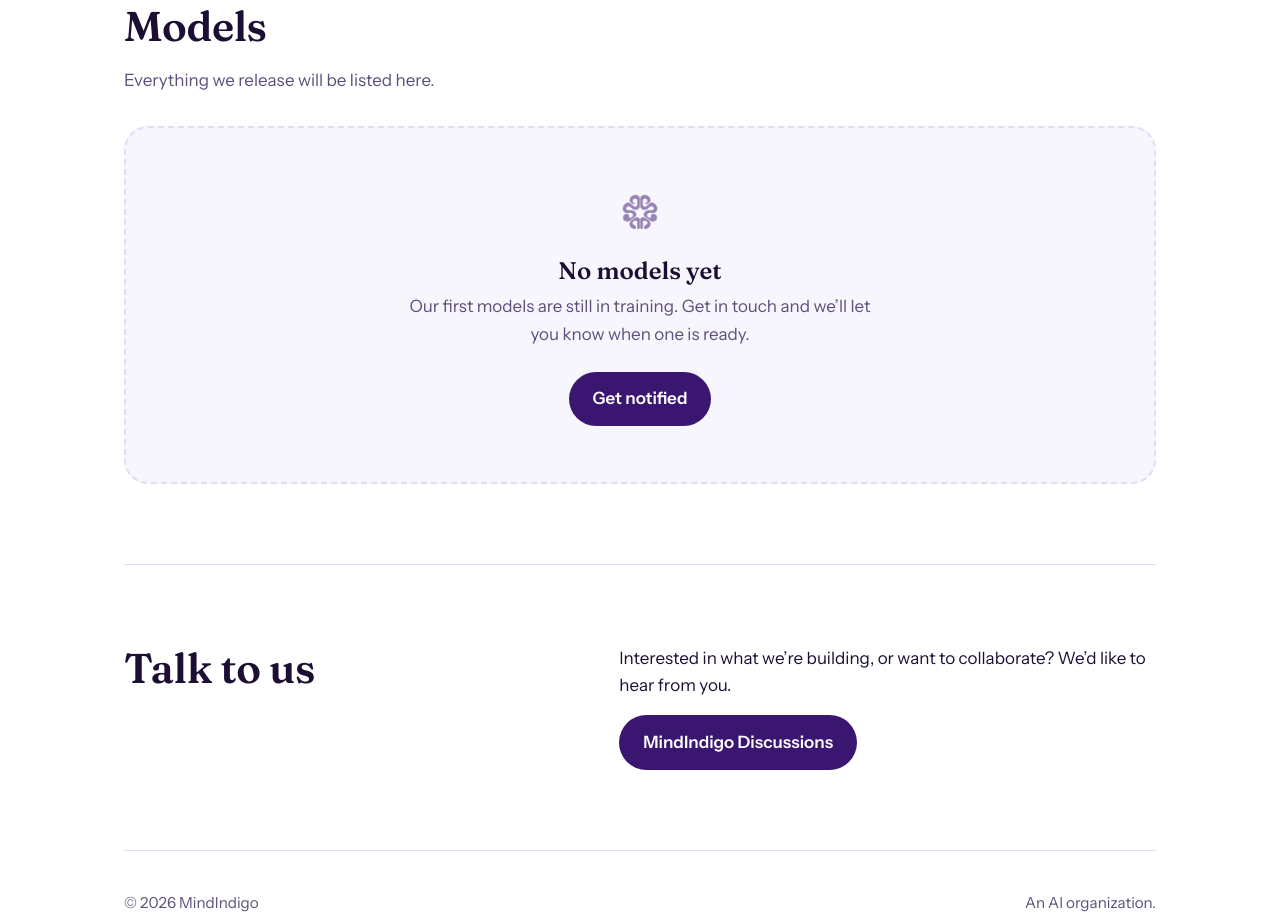
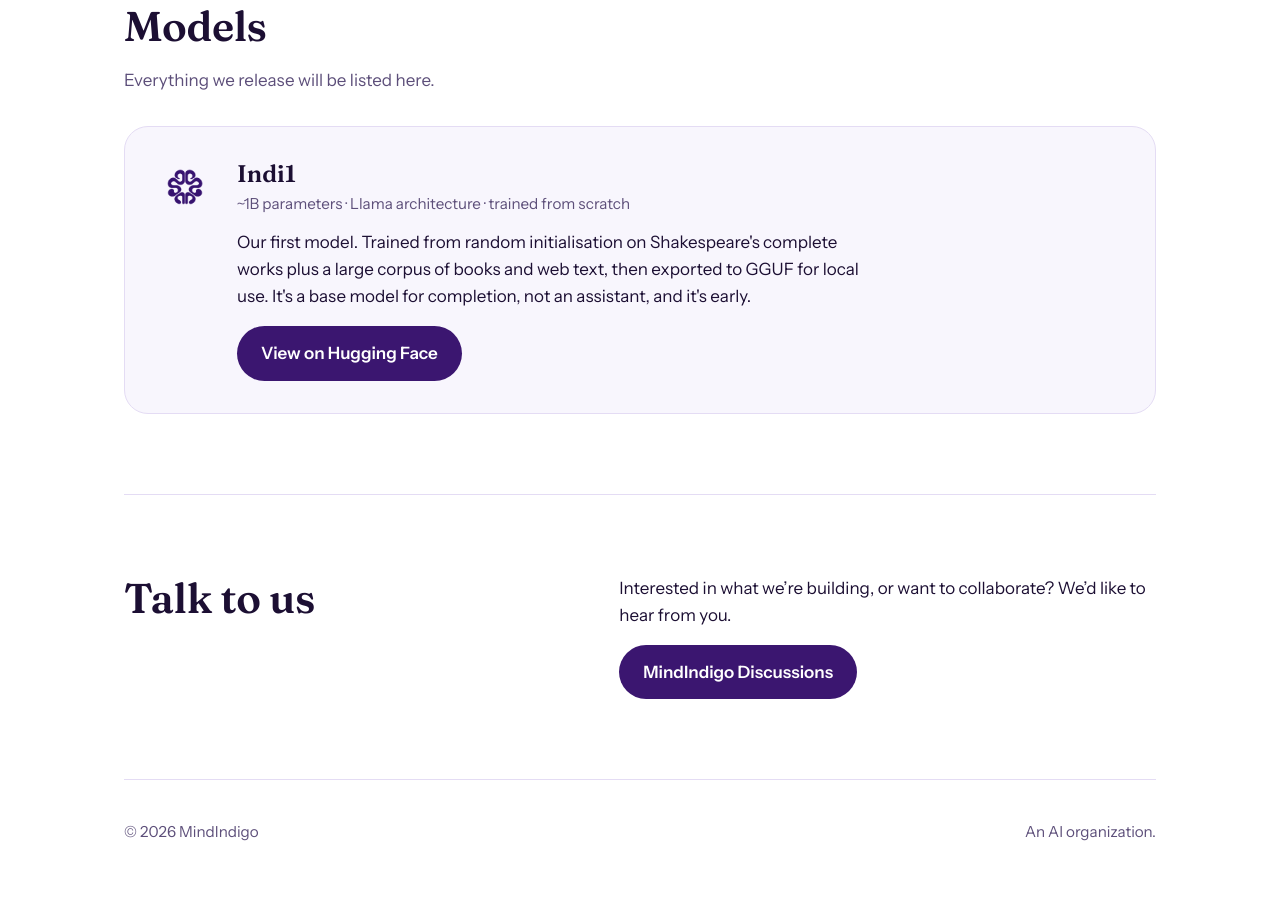
Before and after one commit to mindindigo/mindindigo.github.io, a plain HTML site: page index.html in a window 1280 px wide. Shown: the part 1198-2121 px from the top of the page. After the commit the page ends 2083 px from the top, so only its background shows below. Drawn offline with Linux system fonts and the light colour scheme.

Commit message:
Update index.html

```diff
--- a/index.html
+++ b/index.html
@@ -201,6 +201,39 @@
         max-width: 30rem
       }
 
+      .model {
+        display: flex;
+        gap: 1.5rem;
+        align-items: flex-start;
+        margin-top: 2rem;
+        border: 1.5px solid var(--line);
+        border-radius: 1.5rem;
+        background: var(--surface);
+        padding: 2rem
+      }
+
+      .model .mark {
+        width: 3.5rem;
+        height: 3.5rem;
+        flex: none
+      }
+
+      .model h3 {
+        font: 600 1.5rem 'Fraunces', serif;
+        margin: 0 0 .25rem
+      }
+
+      .model p {
+        margin: 0 0 1rem;
+        max-width: 40rem
+      }
+
+      .model .meta {
+        color: var(--muted);
+        font-size: .95rem;
+        margin-bottom: .75rem
+      }
+
       footer {
         border-top: 1px solid var(--line);
         padding: 2.5rem 0;
@@ -231,6 +264,11 @@
 
         .btn.ghost {
           margin: .75rem 0 0
+        }
+
+        .model {
+          flex-direction: column;
+          padding: 1.5rem
         }
       }
     </style>
@@ -284,11 +322,14 @@
         <section id="models">
           <h2>Models</h2>
           <p style="color:var(--muted);margin:0">Everything we release will be listed here.</p>
-          <div class="empty">
+          <div class="model">
             <img class="mark" src="images/logo.webp" alt="">
-            <h3>No models yet</h3>
-            <p>Our first models are still in training. Get in touch and we’ll let you know when one is ready.</p>
-            <a class="btn" href="#contact">Get notified</a>
+            <div>
+              <h3>Indi1</h3>
+              <p class="meta">~1B parameters · Llama architecture · trained from scratch</p>
+              <p>Our first model. Trained from random initialisation on Shakespeare's complete works plus a large corpus of books and web text, then exported to GGUF for local use. It's a base model for completion, not an assistant, and it's early.</p>
+              <a class="btn" href="https://huggingface.co/MindIndigo/indi1">View on Hugging Face</a>
+            </div>
           </div>
         </section>
         <section id="contact">
```
